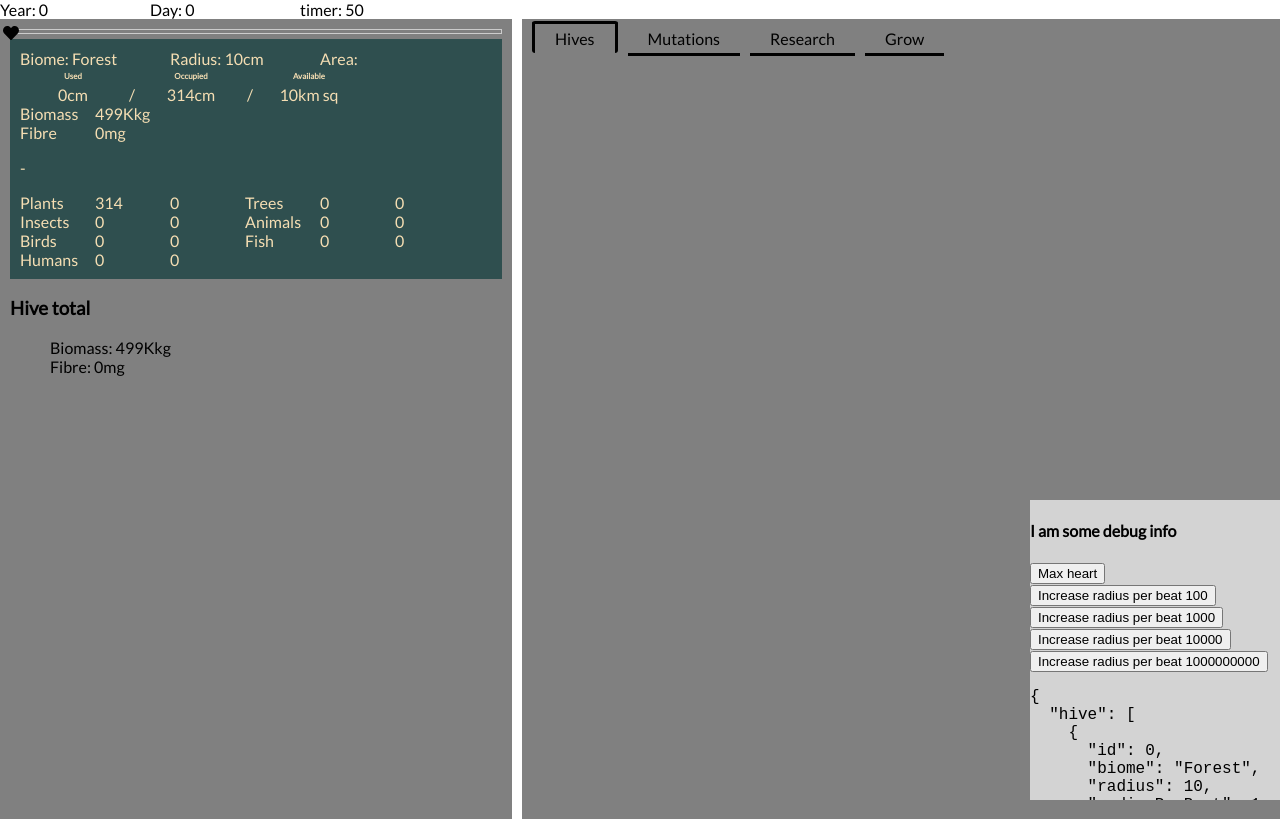
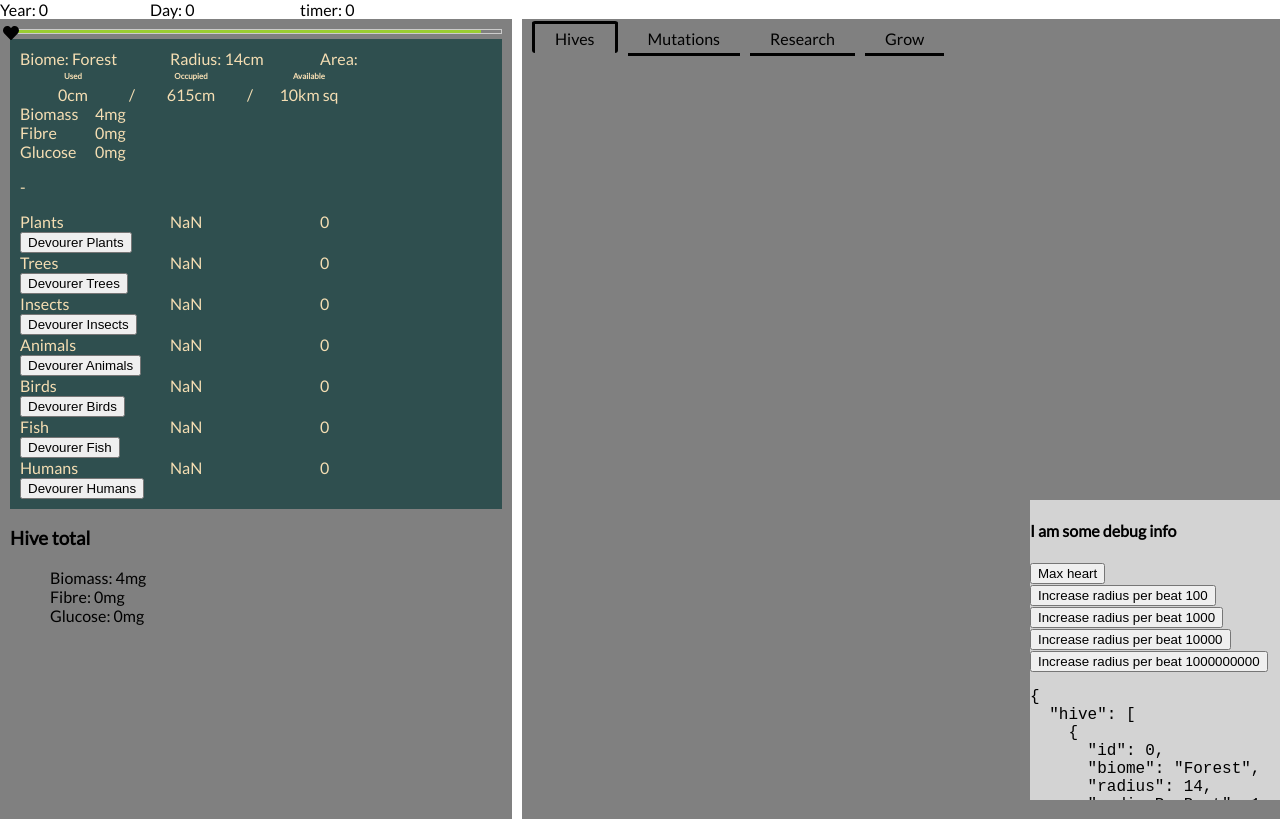
Before and after one commit to HatTheJack/Eat-the-World, a Vue app: page / in a window 1280 px wide. Built offline with nearby package versions, Linux system fonts and the light colour scheme.

Commit message:
made changes to structure of game objects

```diff
--- a/src/App.vue
+++ b/src/App.vue
@@ -8,15 +8,32 @@ git subtree push --prefix dist origin gh_pages
 <script setup>
 import { defineSSRCustomElement, ref, computed, onMounted, onBeforeUnmount, watch } from 'vue'
 import { initHiveForest } from './assets/hives.js'
-import { harvestMultiplyers } from "./assets/resources.js";
+import { foodValues } from "./assets/resources.js";
 import { calculateArea, formatNumber, calculateHeartPosition } from './assets/functions.js';
 import ChildComponent from './components/popups.vue';
 
 
 //init some variables
 // Define a variable to store the interval ID
-const loopInterval = 100;
+const loopInterval = 10;
 let mainGameLoop;
+
+
+//function to devourer food from current hive and provide resources based on foodValues
+function devourerFood(hive, food) {
+  //const selectedHive = gameData.hive.find((hive) => hive.id === hiveId);
+  // check if there is enough food to devourer
+  if (hive.food[food].amount >= 100) {
+    // remove 100 food
+    hive.food[food].amount -= 100;
+    // add 100 glucose
+    hive.resources.Glucose.amount += 100 * foodValues.food[food].glucose;
+    // add 100 fibre
+    hive.resources.Fibre.amount += 100 * foodValues.food[food].fibre;
+    // add 100 biomass
+    hive.resources.Biomass.amount += 100 * foodValues.food[food].biomass;
+  }
+}
 
 
 function heartBeat() {
@@ -29,9 +46,9 @@ function heartBeat() {
   if (hasEnoughBiomass) {
 
     if (gameData.value.heart.amount < gameData.value.heart.max) { // Check if heart amount is less than heart max
-      // gameData.value.heart.amount += gameData.value.heart.pertick; // Subtract pertick from each hive if it has enough biomass
+      gameData.value.heart.amount += gameData.value.heart.pertick; // Subtract pertick from each hive if it has enough biomass
 
-      // Checke each hive if they have enough biomass then tick down.
+      // Check each hive if they have enough biomass then tick down.
       gameData.value.hive.forEach(hive => {
         if (hive.resources.Biomass.amount >= gameData.value.heart.pertick) {
           // what happens if there is enough
@@ -43,9 +60,10 @@ function heartBeat() {
           hive.heart.dyingState = true;
         }
       });
-      // checks if heart is 100 then rest if it is.
+      // checks if heart is 100 then reset if it is.
     } else if (gameData.value.heart.amount == gameData.value.heart.max) {
       gameData.value.heart.amount = 0;
+
 
       for (const hive of gameData.value.hive) {
         hive.radius += hive.radiusPerBeat;
@@ -55,13 +73,15 @@ function heartBeat() {
         hive.area = Math.min(hive.maxArea, calculateArea(hive.radius));
         let difference = hive.area - hive.previousArea;
 
-        for (const resourceKey in hive.harvest) {
+        for (const resourceKey in hive.food) {
           // check if current resource is Plants
           if (resourceKey == "Plants") {
 
           }
           // increase each harvest amount by the difference in area
-          hive.harvest[resourceKey].amount += Math.round((difference * harvestMultiplyers.harvest[resourceKey])*harvestMultiplyers.Overall);
+          hive.food[resourceKey].amount += Math.round((difference * foodValues.food[resourceKey].multiplyer)*foodValues.Overall);
+          // increase kill one human each time
+
         }
       }
       // adds to each harvest max based on area using forEach vue
@@ -100,10 +120,10 @@ function mainLoop() {
     tickHour();
     // add to each harvest resource based on harvest multiplyer and current area
     gameData.value.hive.forEach(hive => {
-      for (const resourceKey in hive.harvest) {
+      for (const resourceKey in hive.food) {
         // add the harvest if there is less of the harvest than the total area times multiplyer
-        if (hive.harvest[resourceKey].amount < hive.harvest[resourceKey].max) {
-          hive.harvest[resourceKey].amount += Math.round(harvestMultiplyers[resourceKey] * hive.area/1000000);
+        if (hive.food[resourceKey].amount < hive.food[resourceKey].max) {
+          hive.food[resourceKey].amount += Math.round(foodValues[resourceKey] * hive.area/1000000);
         }
       }
     });
@@ -149,6 +169,18 @@ onMounted(() => {
   mainGameLoop = setInterval(mainLoop, loopInterval); // Execute mainLoop every 1000 milliseconds (1 second)
 });
 
+//funciton to devourer plants and provide fibre and glucose
+function devourerPlants() {
+  // check if there is enough plants to devourer
+  if (gameData.value.resources.Plants.amount >= 100) {
+    // remove 100 plants
+    gameData.value.resources.Plants.amount -= 100;
+    // add 100 fibre
+    gameData.value.resources.Fibre.amount += 100;
+    // add 100 glucose
+    gameData.value.resources.Glucose.amount += 100;
+  }
+}
 
 
 const gameData = ref({
@@ -162,15 +194,21 @@ const gameData = ref({
       dyingState: false,
     },
   resources: {
+    // glucose
+    Glucose:
+      {
+        amount: 0,
+        perloop: 0
+      },
     Biomass:
       {
         amount: 120,
-        perloop: 10
+        perloop: 0
       },
     Fibre:
       {
         amount: 0,
-        perloop: 1
+        perloop: 0
       }
     },
   date:
@@ -288,11 +326,12 @@ function tabs(content) {
                 </div>
               </div>
               <p>-</p>
-              <div class="harvest" v-for="(resource, key) in item.harvest">
+              <div class="harvest" v-for="(resource, key) in item.food">
                 <span>{{ key }}</span>
                 <span>{{ formatNumber(resource.amount)}}</span>
                 <!--show max harvest value in tooltip -->
                 <span>{{ formatNumber(resource.max)}}</span>
+                <button @click="devourerFood(item, key)">Devourer {{ key }}</button>
 
               </div>
           </div>
@@ -362,7 +401,7 @@ function tabs(content) {
   .flexChild:first-child {
     margin-right: 10px;
   }
-  .harvest {
+  .food {
     display: inline-block;
   }
   #appTabs {
@@ -427,7 +466,7 @@ function tabs(content) {
     display: inline-block;
     width: 150px;
   }
-  .harvest span, .hiveResources span  {
+  .food span, .hiveResources span  {
     display: inline-block;
     width: 75px;
   }
--- a/src/assets/functions.js
+++ b/src/assets/functions.js
@@ -30,5 +30,3 @@ export function formatNumber(number, unit) {
 export function calculateHeartPosition(number, maxnumber, width) {
     return  number*(width / maxnumber) - 7
   }
-
-// function to tick date by hour then by day then by
--- a/src/assets/hives.js
+++ b/src/assets/hives.js
@@ -16,16 +16,21 @@ export const initHiveForest = ([
       resources: {
         Biomass:
           {
-            amount: 500000000000,
+            amount: 500,
             perloop: 10
           },
         Fibre:
           {
             amount: 0,
             perloop: 1
+          },
+        Glucose:
+          {
+            amount: 0,
+            perloop: 0
           }
       },
-      harvest: {
+      food: {
         Plants:
           {
             amount: 314,
--- a/src/assets/resources.js
+++ b/src/assets/resources.js
@@ -1,12 +1,80 @@
-export const harvestMultiplyers = ({
+export const foodValues = {
   Overall: 0.00001,
-  harvest: {
-    Plants: 20000,
-    Trees: 10,
-    Insects: 200,
-    Animals: 20,
-    Birds: 10,
-    Fish: 50,
-    Humans: 1,
+  food: {
+    Plants: {
+      resources: {
+        Biomass: 1,
+        Fibre: 1,
+        Glucose: 1,
+      },
+      genes: {
+        PlantsGene: 1,
+      }
+    },
+    Insects: {
+      resources: {
+        Biomass: 10,
+        Chitin: 10, // Scaled to match Biomass
+        Protein: 10, // Scaled to match Biomass
+      },
+      genes: {
+        InsectsGene: 1,
+      }
+    },
+    Fish: {
+      resources: {
+        Biomass: 50,
+        Protein: 50, // Scaled to match Biomass
+        Fat: 50, // Scaled to match Biomass
+        Bones: 50, // Scaled to match Biomass
+      },
+      genes: {
+        FishGene: 1,
+      }
+    },
+    Animals: {
+      resources: {
+        Biomass: 100,
+        Protein: 100, // Scaled to match Biomass
+        Fat: 100, // Scaled to match Biomass
+        Bones: 100, // Scaled to match Biomass
+      },
+      genes: {
+        AnimalsGene: 1,
+      }
+    },
+    Humans: {
+      resources: {
+        Biomass: 200,
+        Protein: 200, // Scaled to match Biomass
+        Fat: 200, // Scaled to match Biomass
+        Bones: 200, // Scaled to match Biomass
+        Brains: 200, // Scaled to match Biomass
+      },
+      genes: {
+        HumansGene: 1,
+      }
+    },
+    Trees: {
+      resources: {
+        Biomass: 300,
+        Lignin: 300, // Scaled to match Biomass
+        Cellulose: 300, // Scaled to match Biomass
+      },
+      genes: {
+        TreesGene: 1,
+      }
+    },
+    Birds: {
+      resources: {
+        Biomass: 150,
+        Protein: 150, // Scaled to match Biomass
+        Fat: 150, // Scaled to match Biomass
+        pneumatisedBones: 150, // Scaled to match Biomass
+      },
+      genes: {
+        BirdsGene: 1,
+      }
+    }
   }
-});
+};
```
